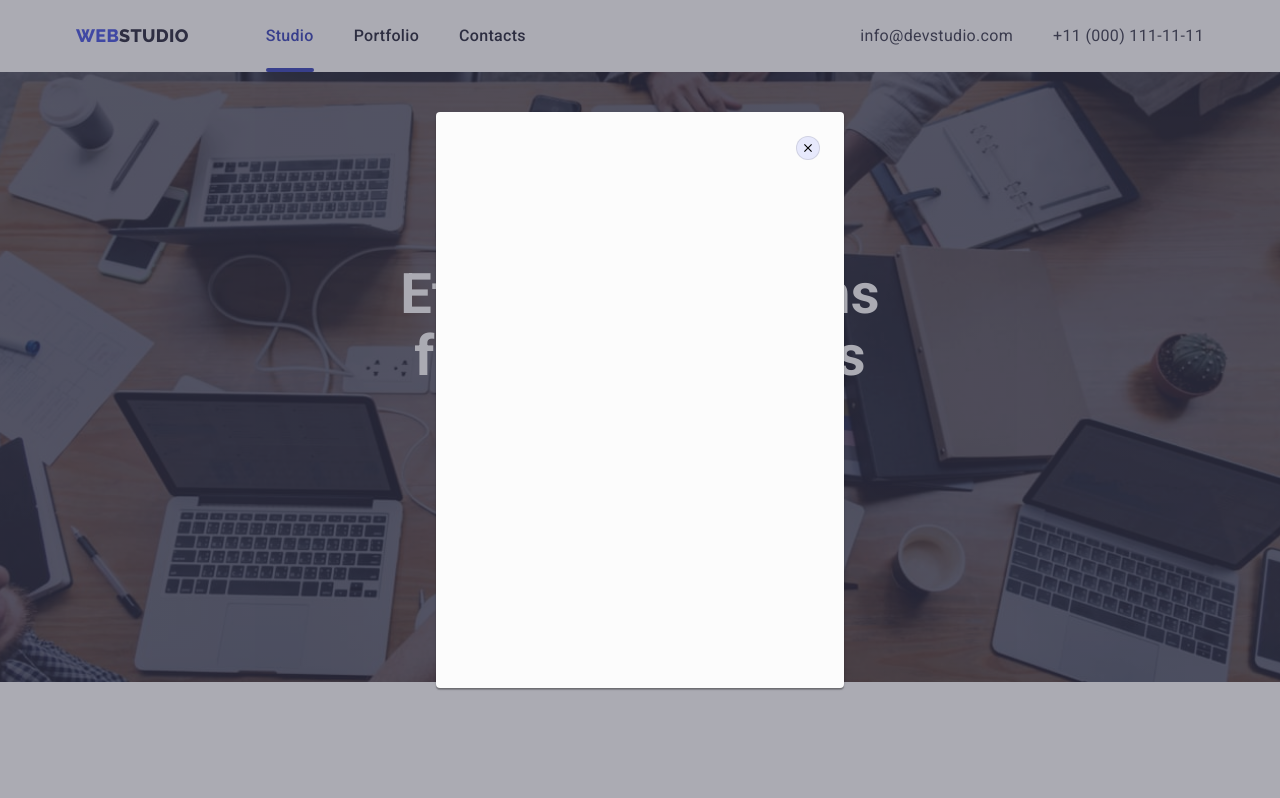
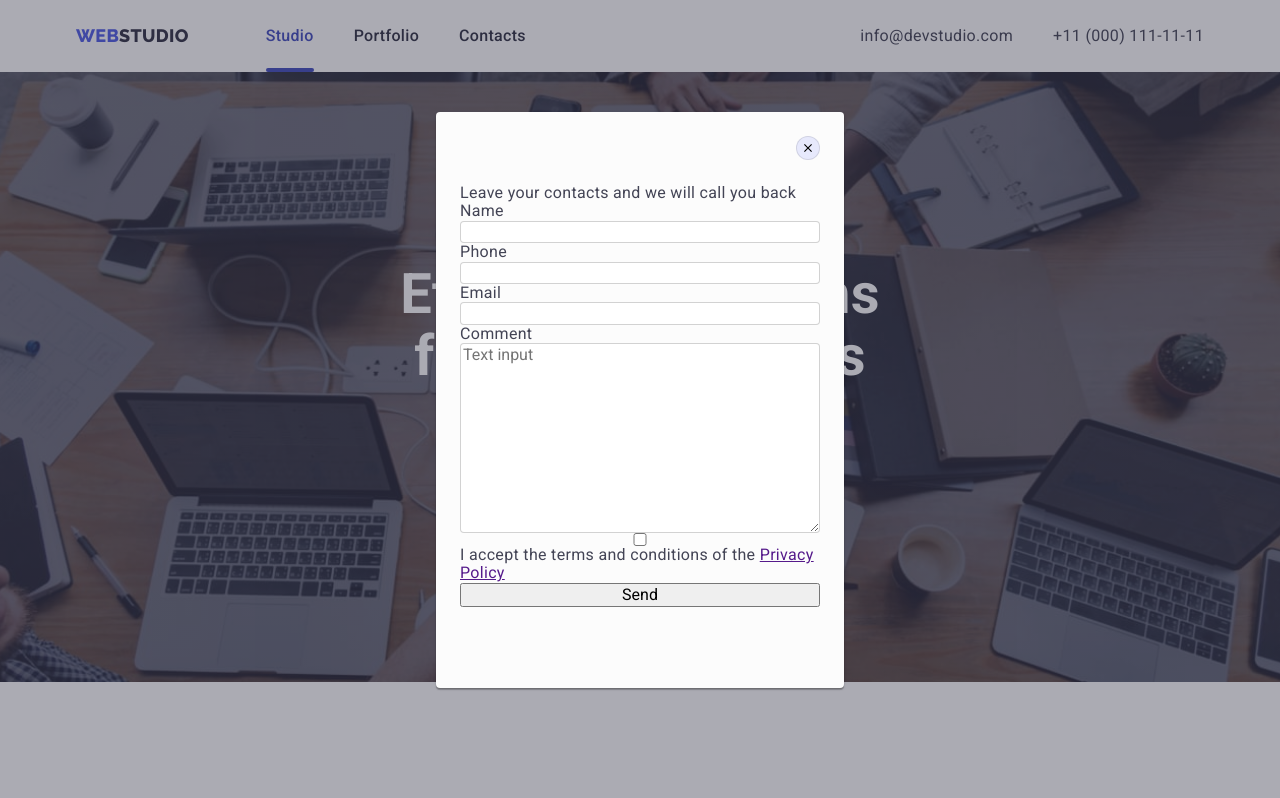
Before and after one commit to yurickv/goit-markup-hw-06, a plain HTML site: page index.html in a window 1280 px wide. Both pictures are taken after a click on the button "Order Service". Shown: the top 798 px of the page. Drawn offline with nearby package versions, Linux system fonts and the light colour scheme.

Commit message:
modal-input

```diff
--- a/css/styles.css
+++ b/css/styles.css
@@ -591,3 +591,12 @@ display: block;}
     height: 100%;
 
 }
+.modal-form {
+    display: flex;
+    flex-direction: column;
+    margin-top: 48px;
+}
+.modal-input {
+    border: 1px solid rgba(33, 33, 33, 0.2);
+    border-radius: 4px;
+}
--- a/index.html
+++ b/index.html
@@ -334,6 +334,29 @@
                     <use href="./images/icons.svg#close-button"></use>
                 </svg>
             </button>
+
+            <form class="modal-form" action="">
+                <p class="modal-text">Leave your contacts and we will call you back</p>
+
+                <label for="name">Name</label>
+                <input class="modal-input" type="text" name="name" id="name">
+
+                <label for="phone">Phone</label>
+                <input class="modal-input" type="tel" name="phone" id="phone">
+
+                <label for="Email">Email</label>
+                <input class="modal-input" type="email" name="Email" id="Email">
+
+                <label for="Comment">Comment</label>
+                <textarea  class="modal-input" name="Comment" id="Comment" cols="30" rows="10" placeholder="Text input"></textarea>
+
+                <input type="checkbox" name="policy" id="policy">
+                <label for="policy">I accept the terms and conditions of the  <a href=""> Privacy Policy </a> </label>
+
+                <button type="submit">Send</button>
+
+
+            </form>
         </div>
     </div>
     <script src="./js/modal.js"></script>
```
